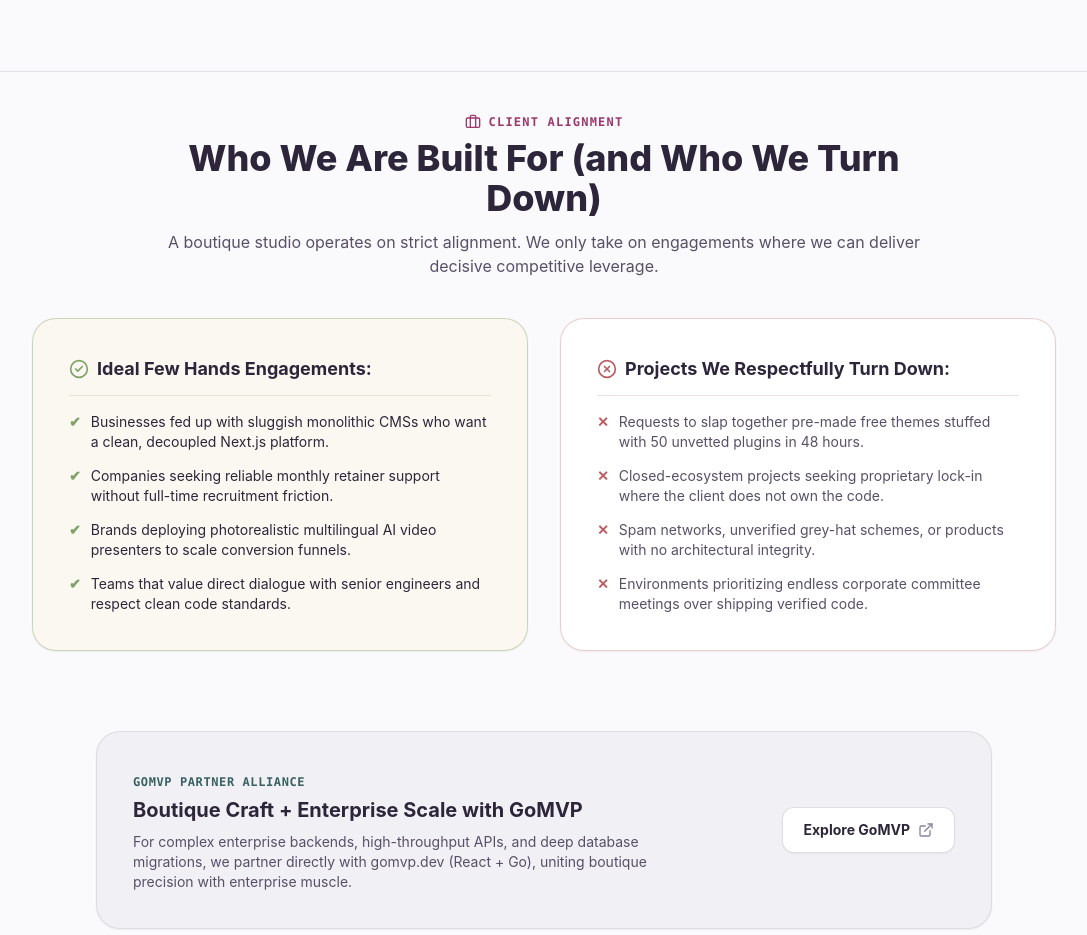
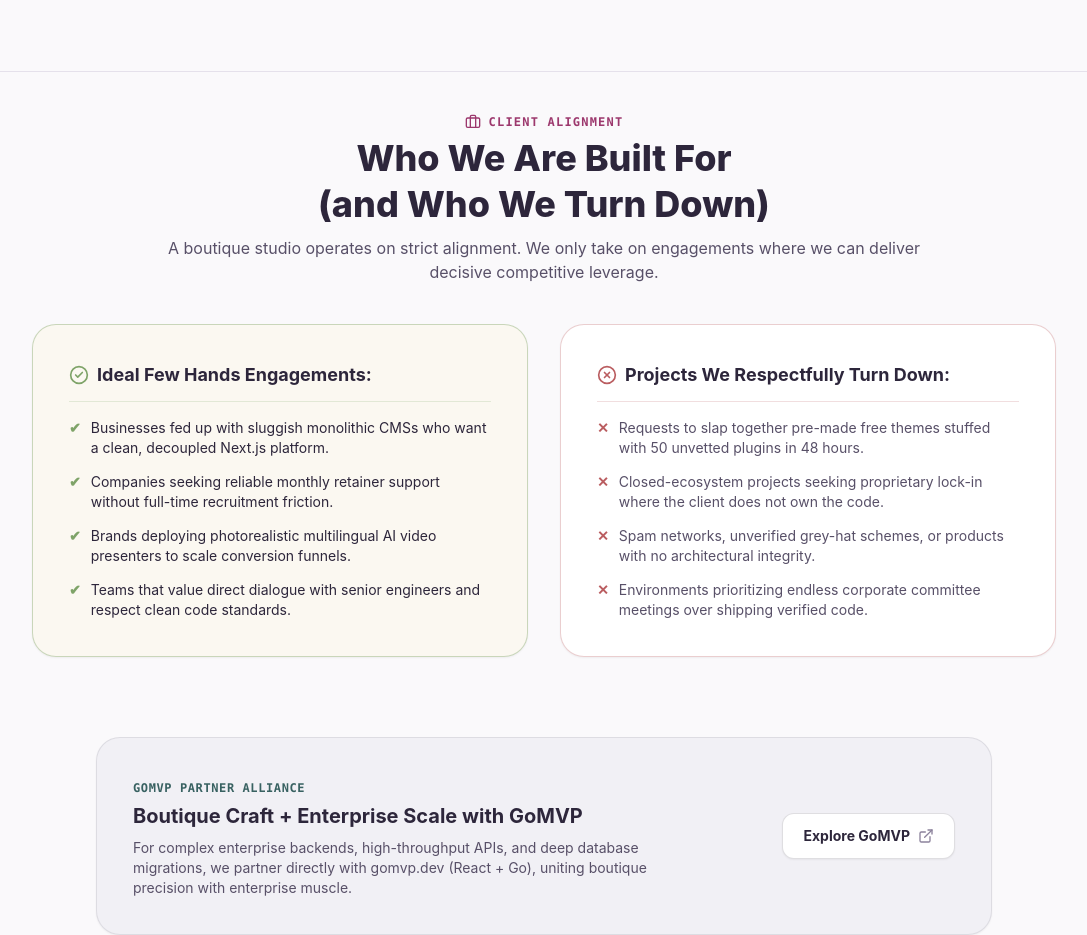
Before and after one commit to andreibdr/fewhands, a Next.js app: page /about in a window 1280 px wide. Shown: the part 3740-4675 px from the top of the page, without its empty margins (96-1183 px from the left). Built offline with nearby package versions, Linux system fonts and the light colour scheme.

Commit message:
style(about): split client alignment heading into two balanced lines

```diff
--- a/components/AboutView.tsx
+++ b/components/AboutView.tsx
@@ -701,12 +701,23 @@ export const AboutView: React.FC = () => {
                 <Briefcase className="w-4 h-4" />
                 <span>{lang === "ru" ? "СОВМЕСТИМОСТЬ" : lang === "sr" ? "KOMPATIBILNOST" : "CLIENT ALIGNMENT"}</span>
               </div>
-              <h2 className="text-2xl sm:text-4xl font-extrabold text-[#2d263b]">
-                {lang === "ru"
-                  ? "С кем мы сработаемся идеально (и кому мы откажем)"
-                  : lang === "sr"
-                  ? "Sa kim sarađujemo idealno (i koga ćemo odbiti)"
-                  : "Who We Are Built For (and Who We Turn Down)"}
+              <h2 className="text-2xl sm:text-4xl font-extrabold text-[#2d263b] leading-tight">
+                {lang === "ru" ? (
+                  <>
+                    <span className="block">С кем мы сработаемся идеально</span>
+                    <span className="block mt-1 sm:mt-1.5">(и кому мы откажем)</span>
+                  </>
+                ) : lang === "sr" ? (
+                  <>
+                    <span className="block">Sa kim sarađujemo idealno</span>
+                    <span className="block mt-1 sm:mt-1.5">(i koga ćemo odbiti)</span>
+                  </>
+                ) : (
+                  <>
+                    <span className="block">Who We Are Built For</span>
+                    <span className="block mt-1 sm:mt-1.5">(and Who We Turn Down)</span>
+                  </>
+                )}
               </h2>
               <p className="mt-3 text-sm sm:text-base text-[#585068]">
                 {lang === "ru"
```
